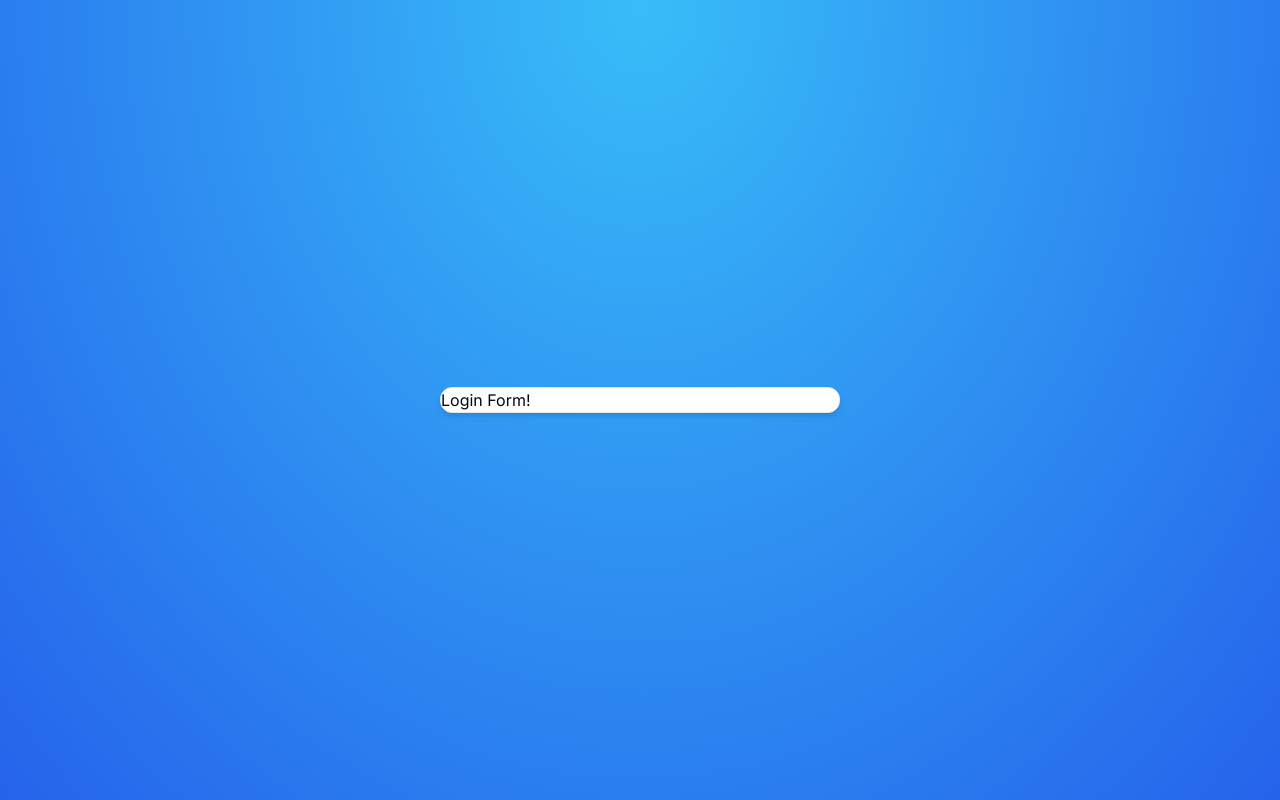
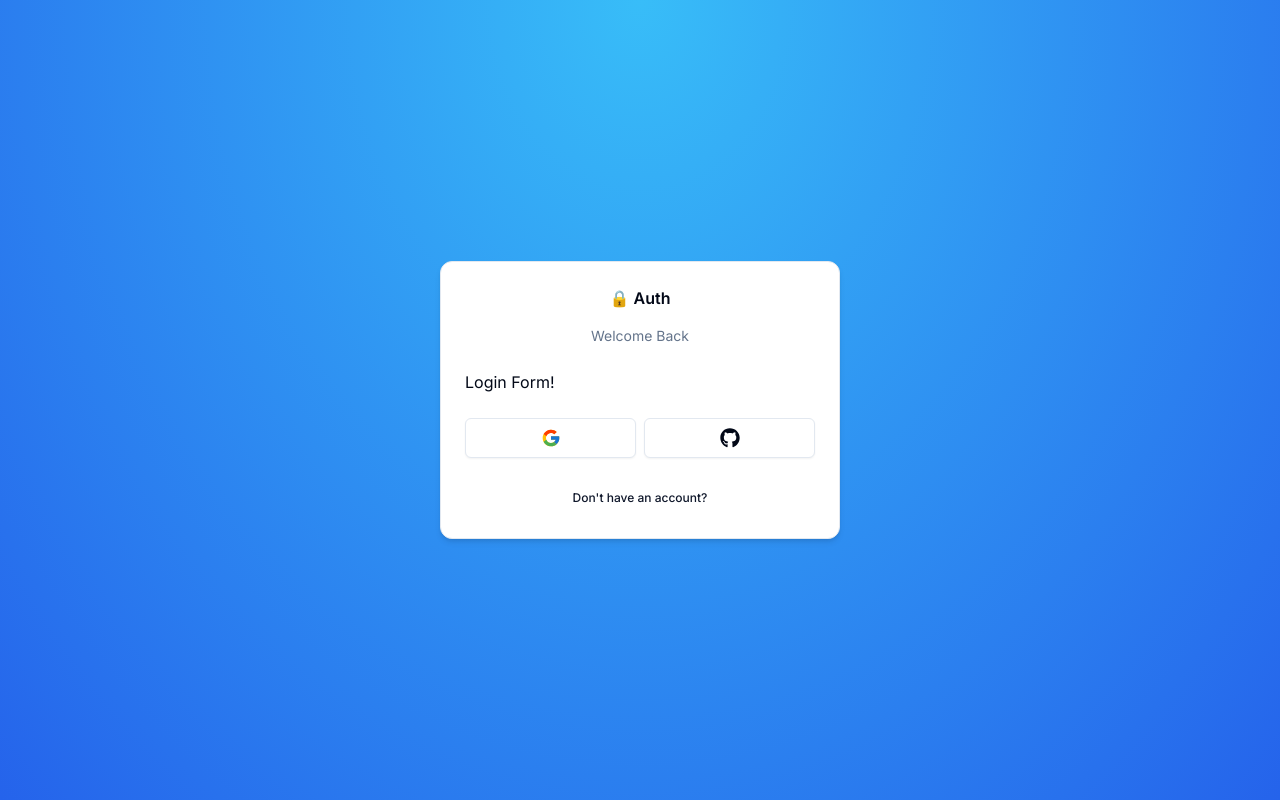
Before and after one commit to thadeus47/next-auth, a Next.js app: page /auth/login in a window 1280 px wide. Built offline with nearby package versions, Linux system fonts and the light colour scheme.

Commit message:
back button component

```diff
--- /dev/null
+++ b/components/auth/back-button.tsx
@@ -0,0 +1,27 @@
+"use client"
+
+import { Button } from "@/components/ui/button";
+import Link from "next/link";
+
+interface BackButtonProps {
+    href: string;
+    label: string;
+}
+
+export const BackButton = ({
+    href,
+    label,
+}: BackButtonProps ) => {
+    return (
+      <Button
+         variant="link"
+         className="font--normal w-full"
+         size="sm"
+         asChild
+      >
+        <Link href={href}>
+            {label}
+        </Link>
+      </Button>
+    )
+}
--- a/components/auth/card-wrapper.tsx
+++ b/components/auth/card-wrapper.tsx
@@ -1,4 +1,4 @@
-"use client"
+"use client";
 
 import {
     Card,
@@ -6,6 +6,9 @@ import {
     CardFooter,
     CardHeader
  } from "@/components/ui/card";
+import { Header } from "@/components/auth/header";
+import { Social } from "@/components/auth/social";
+import { BackButton } from "@/components/auth/back-button";
 
 interface CardWrapperProps {
     children: React.ReactNode;
@@ -24,7 +27,23 @@ export const CardWrapper = ({
 }: CardWrapperProps) => {
     return(
         <Card className="w-[400px] shadow-md">
-          {children}
+            <CardHeader>
+                <Header  label={headerLabel}/>
+            </CardHeader>
+          <CardContent>
+            {children}
+          </CardContent>
+          {showSocial && (
+            <CardFooter>
+                <Social />
+            </CardFooter>
+          )}
+          <CardFooter>
+            <BackButton
+                label={backButtonLabel}
+                href={backButtonHref}
+            />
+          </CardFooter>
         </Card>
     )
 }
--- a/components/auth/login-form.tsx
+++ b/components/auth/login-form.tsx
@@ -1,4 +1,4 @@
-import { CardWrapper } from "./card-wrapper"
+import { CardWrapper } from "@/components/auth/card-wrapper"
 export const LoginForm = () => {
     return(
         <CardWrapper
--- /dev/null
+++ b/components/auth/social.tsx
@@ -0,0 +1,26 @@
+"use client"
+import { FcGoogle } from "react-icons/fc"
+import { FaGithub } from "react-icons/fa"
+import { Button } from "@/components/ui/button"
+export const Social = () => {
+    return(
+        <div className="flex items-center w-full gap-x-2">
+         <Button
+           size="lg"
+           className="w-full"
+           variant="outline"
+           onClick ={() => {}}
+         >
+           <FcGoogle className="h-5 w-5" />
+        </Button>
+        <Button
+           size="lg"
+           className="w-full"
+           variant="outline"
+           onClick ={() => {}}
+         >
+           <FaGithub className="h-5 w-5" />
+        </Button>
+        </div>
+    )
+}
--- a/package.json
+++ b/package.json
@@ -16,6 +16,7 @@
     "next": "14.1.4",
     "react": "^18",
     "react-dom": "^18",
+    "react-icons": "^5.0.1",
     "tailwind-merge": "^2.2.2",
     "tailwindcss-animate": "^1.0.7"
   },
```
Also changed, not shown: 1 other file (tests, documents, lock files or other folders).
